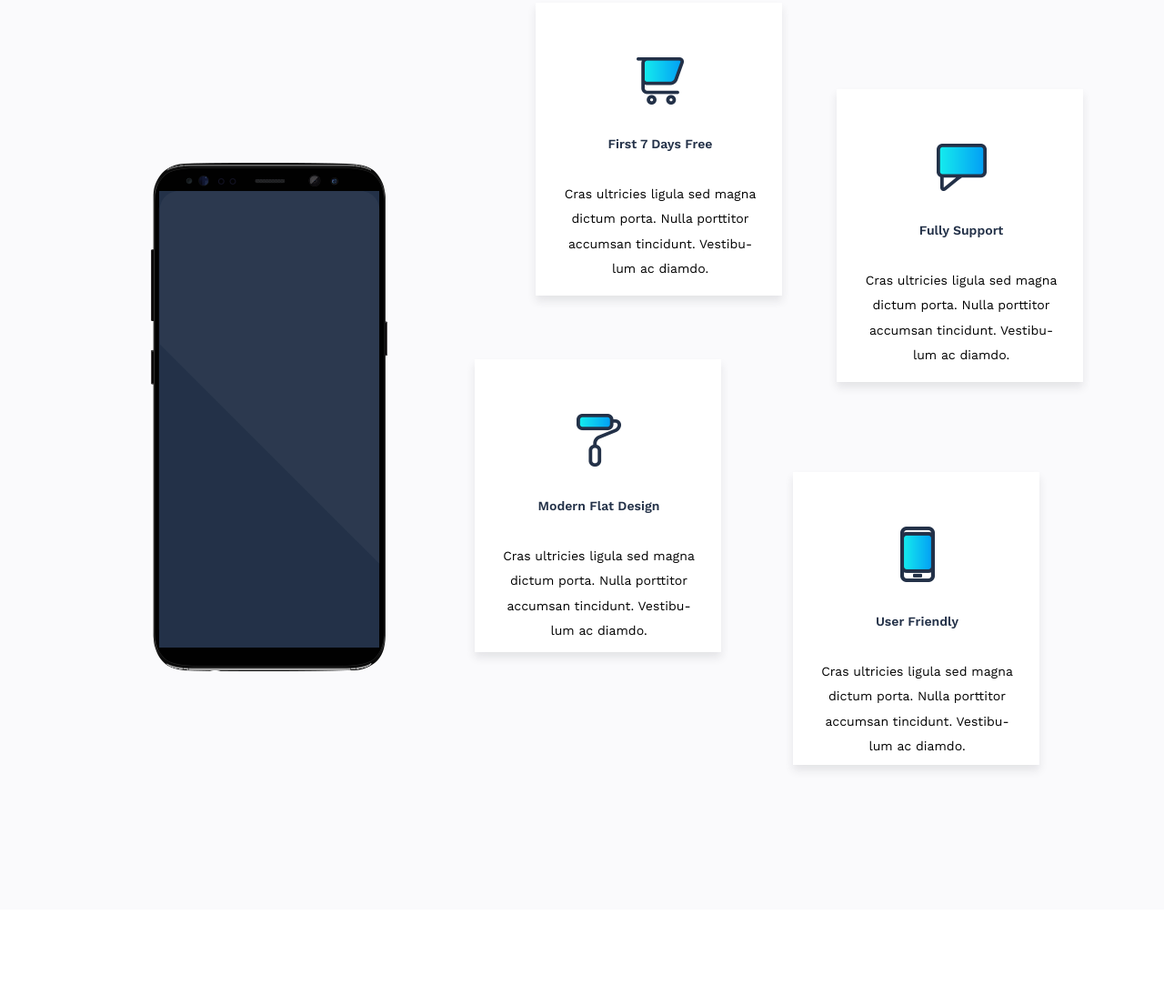
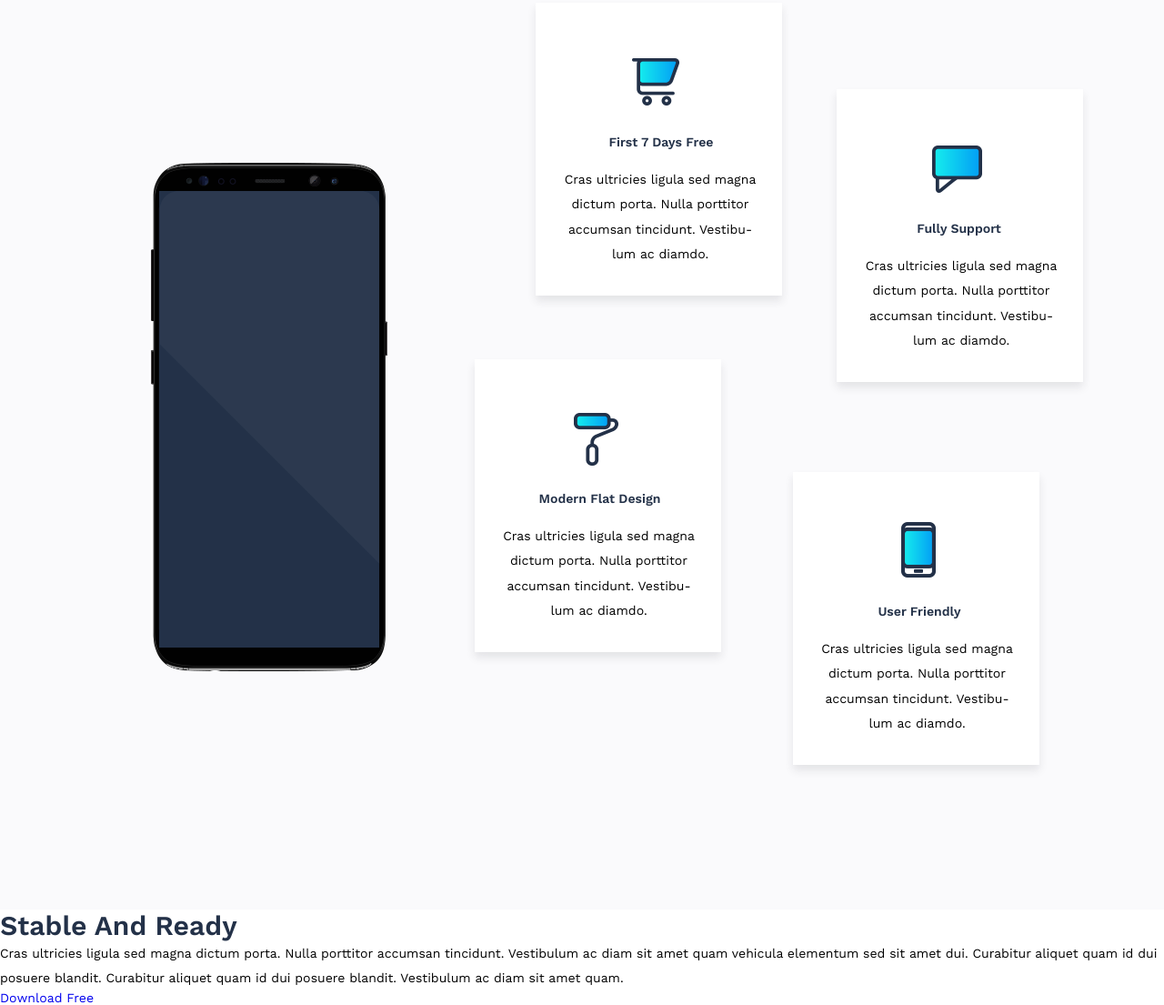
Before and after one commit to ilyashablouski/viboPsdAppTemplate, a website: page src/index.html in a window 1280 px wide. Shown: the part 1109-2214 px from the top of the page at 91% size. Before the commit the page ends 2109 px from the top, so only its background shows below. Drawn offline with nearby package versions, Linux system fonts and the light colour scheme.

Commit message:
add pixel perfect styles for advantages-item

```diff
--- a/src/index.html
+++ b/src/index.html
@@ -116,7 +116,17 @@
     </div>
   </section>
 
-
+  <section class="description">
+    <div class="description__content">
+      <div class="description-box">
+        <h2 class="box-header">Stable And Ready</h2>
+        <p class="text">Cras ultricies ligula sed magna dictum porta. Nulla porttitor accumsan tincidunt. Vestibulum ac
+          diam sit amet quam vehicula elementum sed sit amet dui. Curabitur aliquet quam id dui posuere blandit.
+          Curabitur aliquet quam id dui posuere blandit. Vestibulum ac diam sit amet quam.</p>
+        <a href="#" class="button"><span class="button__text">Download Free</span></a>
+      </div>
+    </div>
+  </section>
 
   <!--Import jQuery-->
   <script src="http://code.jquery.com/jquery-2.2.4.min.js"></script>
--- a/src/less/styles.less
+++ b/src/less/styles.less
@@ -37,8 +37,11 @@ h1,
 }
 
 h2,
-.h2 {
+.box-header {
+  font-family: "Work Sans - Semi Bold", sans-serif;
   font-size: 30px;
+  font-weight: 900;
+  color: @colorHeaderTextBlack;
 }
 
 .text {
@@ -344,48 +347,78 @@ h2,
   }
 
   &__text {
-    margin-top: 28px;
+    max-width: 100%;
+    margin-top: 14px;
+    margin-left: px;
   }
 
   &:nth-child(1) {
     margin-left: 115px;
+
+    .advantages-item__header {
+      margin-top: 27px;
+      margin-left: 2px;
+    }
   }
 
   &:nth-child(2) {
     margin-top: 95px;
     margin-left: 45px;
+
+    .advantages-item__header {
+      margin-top: 26px;
+      margin-left: -5px;
+    }
   }
 
   &:nth-child(3) {
     margin-top: -25px;
     margin-left: -1px;
+
+    .advantages-item__header {
+      margin-top: 23px;
+      margin-left: 2px;
+    }
   }
 
   &:nth-child(4) {
     margin-top: 99px;
     margin-left: 64px;
   }
+
+  .advantages-item__header {
+    margin-top: 24px;
+    margin-left: 5px;
+  }
 }
 
 .advantages-item__icon_cart {
+  margin-left: -10px;
+  margin-top: 1px;
   width: 52px;
   height: 52px;
   background-position: -175px -5px;
 }
 
 .advantages-item__icon_support {
+  margin-left: -10px;
+  margin-top: 2px;
   width: 55px;
   height: 52px;
   background-position: -486px -5px;
 }
 
 .advantages-item__icon_roller {
+  margin-top: -1px;
+  margin-left: -7px;
   width: 49px;
   height: 58px;
   background-position: -427px -5px;
 }
 
 .advantages-item__icon_phone {
+  margin-top: -5px;
+  margin-left: 3px;
   width: 38px;
   height: 61px;
   background-position: -277px -5px;
```
Also changed, not shown: src/css/styles.css.
